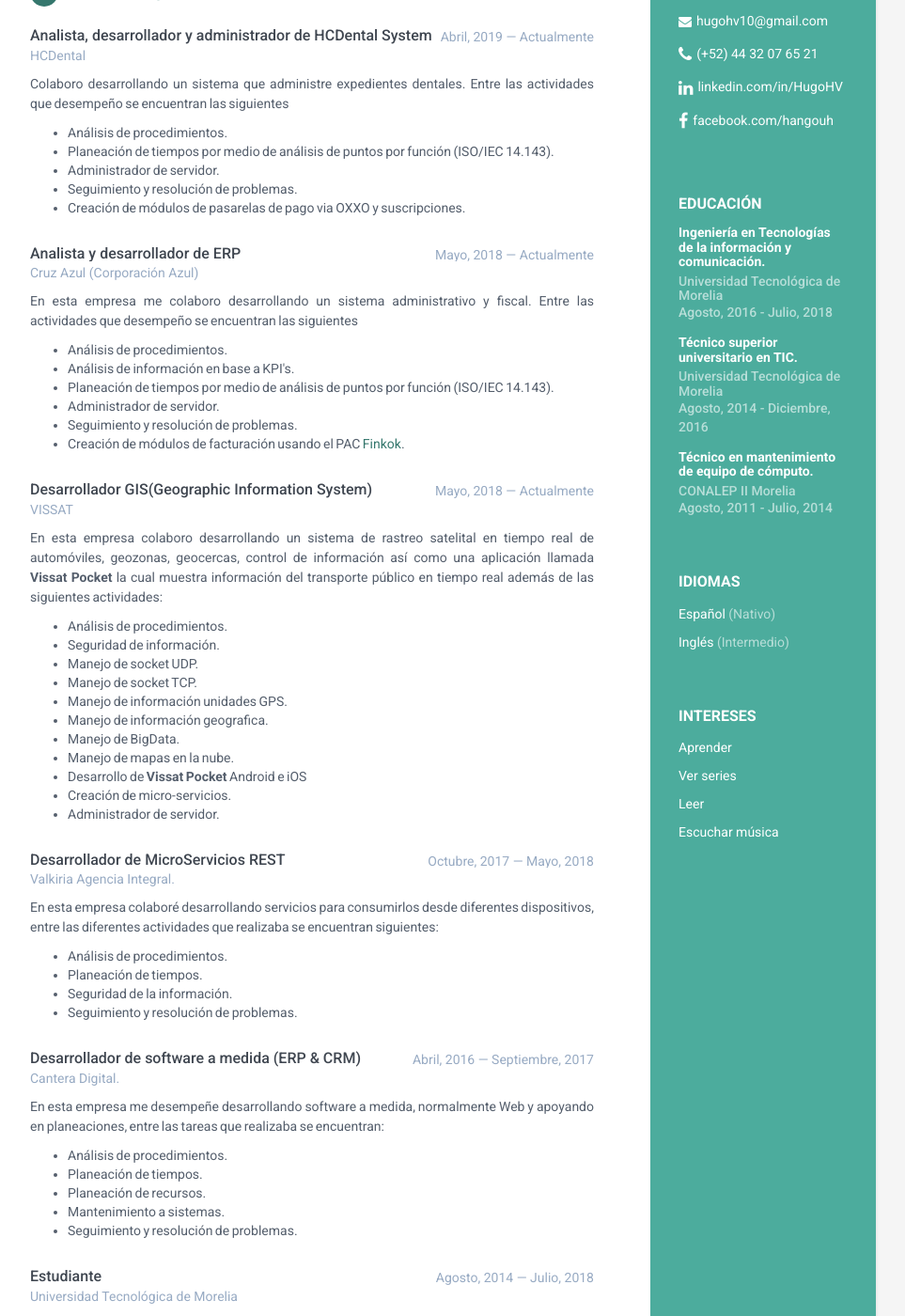
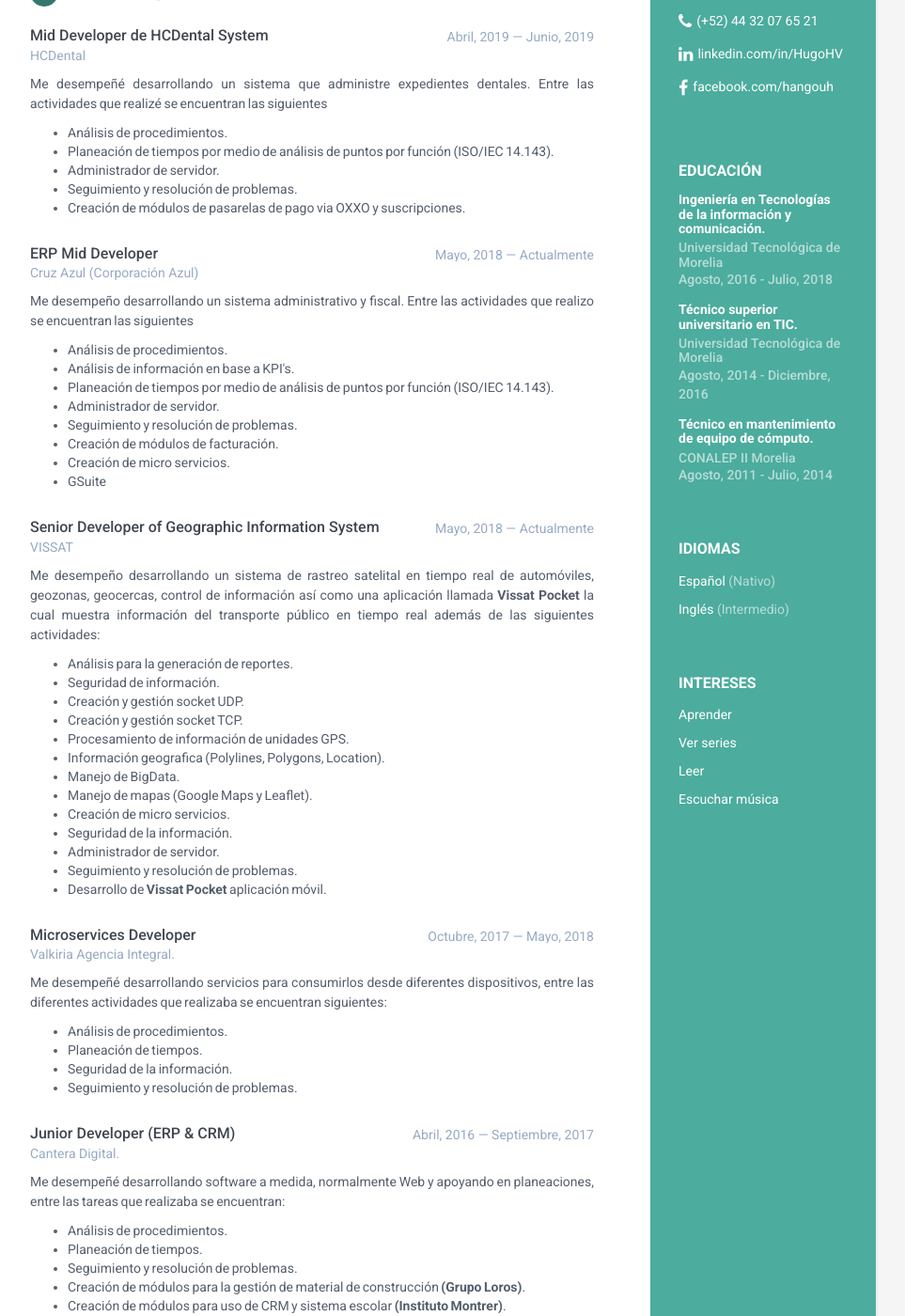
Before and after one commit to gouh/material-resume, a Jekyll site: the page built from index.html, in a window 1280 px wide and 1400 px high, scrolled down 399 px. Shown: the whole window at 94% size, without its empty margins (188-1151 px from the left). Built offline with Jekyll 4.4.1, drawn with Linux system fonts in a browser that asks for light colours; some of the changed text lies outside the part shown.

Commit message:
FEAT: Actualización de experiencia y carreras

```diff
--- a/_config.yml
+++ b/_config.yml
@@ -17,7 +17,7 @@
 
 #Profile information
 name: Hugo Hernández Valdez
-tagline: Ingeniero en Tecnologías de la Información y Comunicación
+tagline: Full Stack Developer
 pic: avatar.jpg  #place a 100x100 picture inside /assets/images/ folder and provide the name of the file below
 description: En esta página podrás ver mí información personal, así como mi experiencia, habilidades y gustos.
 #sidebar links
--- a/_includes/career-profile.html
+++ b/_includes/career-profile.html
@@ -1,7 +1,7 @@
 <section class="section summary-section">
 	<h2 class="section-title"><i class="fa fa-user"></i>Acerca de mí</h2>
 	<div class="summary">
-		<p>Mi principal objetivo es consolidar mi carrera profesional con retos constantes. No dejo de prepararme ya que el avance de la industria es tan rápido como un parpadeo, hoy existe algo y mañana una mejor versión de ello</p>
+		<p>Mi principal objetivo es consolidar mi carrera profesional con retos constantes. No dejo de prepararme ya que el avance de la industria es tan rápido como un parpadeo, hoy existe algo y mañana una mejor versión de ello.</p>
 		<p>Creo que ser proactivo es clave para poder lograr metas y por lo tanto un estado de éxito consigo mismo, así como también pienso que existen diferentes perspectivas de las cosas que nos pueden ayudar a mejorar en diferentes aspectos y que pueden hacer que un proyecto o una empresa cambie por completo su ruta a algo mejor, la mejora y adaptación continua son fundamentales para crecer.</p>
 	</div>
 </section>
--- a/_includes/experience.html
+++ b/_includes/experience.html
@@ -4,15 +4,15 @@
   <div class="item">
 			<div class="meta">
 				<div class="upper-row">
-					<h3 class="job-title">Analista, desarrollador y administrador de HCDental System</h3>
-					<div class="time">Abril, 2019 &mdash; Actualmente</div>
+					<h3 class="job-title">Mid Developer de HCDental System</h3>
+					<div class="time">Abril, 2019 &mdash; Junio, 2019</div>
 				</div>
 				<!--//upper-row-->
 				<div class="company">HCDental</div>
 			</div>
 			<!--//meta-->
 			<div class="details">
-				<p>Colaboro desarrollando un sistema que administre expedientes dentales. Entre las actividades que desempeño se encuentran las siguientes</p>
+				<p>Me desempeñé desarrollando un sistema que administre expedientes dentales. Entre las actividades que realizé se encuentran las siguientes</p>
 				<p>
 					<ul class="resume-item-list">
 						<li>Análisis de procedimientos.</li>
@@ -30,7 +30,7 @@
 	<div class="item">
     <div class="meta">
       <div class="upper-row">
-        <h3 class="job-title">Analista y desarrollador de ERP</h3>
+        <h3 class="job-title">ERP Mid Developer</h3>
         <div class="time">Mayo, 2018 &mdash; Actualmente</div>
       </div>
       <!--//upper-row-->
@@ -38,7 +38,7 @@
     </div>
     <!--//meta-->
     <div class="details">
-      <p>En esta empresa me colaboro desarrollando un sistema administrativo y fiscal. Entre las actividades que desempeño se encuentran las siguientes</p>
+      <p>Me desempeño desarrollando un sistema administrativo y fiscal. Entre las actividades que realizo se encuentran las siguientes</p>
       <p>
         <ul class="resume-item-list">
 					<li>Análisis de procedimientos.</li>
@@ -46,7 +46,9 @@
           <li>Planeación de tiempos por medio de análisis de puntos por función (ISO/IEC 14.143).</li>
           <li>Administrador de servidor.</li>
           <li>Seguimiento y resolución de problemas.</li>
-          <li>Creación de módulos de facturación usando el PAC <a href="https://www.finkok.com/">Finkok</a>.</li>
+					<li>Creación de módulos de facturación.</li>
+					<li>Creación de micro servicios.</li>
+          <li>GSuite</li>
         </ul>
       </p>
     </div>
@@ -57,7 +59,7 @@
   <div class="item">
     <div class="meta">
       <div class="upper-row">
-        <h3 class="job-title">Desarrollador GIS(Geographic Information System)</h3>
+        <h3 class="job-title">Senior Developer of Geographic Information System</h3>
         <div class="time">Mayo, 2018 &mdash; Actualmente</div>
       </div>
       <!--//upper-row-->
@@ -65,20 +67,22 @@
     </div>
     <!--//meta-->
     <div class="details">
-      <p>En esta empresa colaboro desarrollando un sistema de rastreo satelital en tiempo real de automóviles, geozonas, geocercas, control de información así como una aplicación llamada <strong>Vissat Pocket</strong> la cual muestra información del transporte público en tiempo real además de las siguientes actividades:</p>
+      <p>Me desempeño desarrollando un sistema de rastreo satelital en tiempo real de automóviles, geozonas, geocercas, control de información así como una aplicación llamada <strong>Vissat Pocket</strong> la cual muestra información del transporte público en tiempo real además de las siguientes actividades:</p>
       <p>
         <ul class="resume-item-list">
-          <li>Análisis de procedimientos.</li>
+          <li>Análisis para la generación de reportes.</li>
           <li>Seguridad de información.</li>
-					<li>Manejo de socket UDP.</li>
-          <li>Manejo de socket TCP.</li>
-          <li>Manejo de información unidades GPS.</li>
-					<li>Manejo de información geografica.</li>
+					<li>Creación y gestión socket UDP.</li>
+          <li>Creación y gestión socket TCP.</li>
+          <li>Procesamiento de información de unidades GPS.</li>
+					<li>Información geografica (Polylines, Polygons, Location).</li>
           <li>Manejo de BigData.</li>
-					<li>Manejo de mapas en la nube.</li>
-					<li>Desarrollo de <strong>Vissat Pocket</strong> Android e iOS</li>
-					<li>Creación de micro-servicios.</li>
+					<li>Manejo de mapas (Google Maps y Leaflet).</li>
+					<li>Creación de micro servicios.</li>
+					<li>Seguridad de la información.</li>
 					<li>Administrador de servidor.</li>
+					<li>Seguimiento y resolución de problemas.</li>
+					<li>Desarrollo de <strong>Vissat Pocket</strong> aplicación móvil.</li>
         </ul>
       </p>
     </div>
@@ -89,13 +93,13 @@
   <div class="item">
     <div class="meta">
       <div class="upper-row">
-        <h3 class="job-title">Desarrollador de MicroServicios REST</h3>
+        <h3 class="job-title">Microservices Developer</h3>
         <div class="time">Octubre, 2017 &mdash; Mayo, 2018</div>
       </div><!--//upper-row-->
       <div class="company">Valkiria Agencia Integral.</div>
     </div><!--//meta-->
     <div class="details">
-      <p>En esta empresa colaboré desarrollando servicios para consumirlos desde diferentes dispositivos, entre las diferentes actividades que realizaba se encuentran siguientes:</p>
+      <p>Me desempeñé desarrollando servicios para consumirlos desde diferentes dispositivos, entre las diferentes actividades que realizaba se encuentran siguientes:</p>
       <p>
         <ul class="resume-item-list">
           <li>Análisis de procedimientos.</li>
@@ -110,7 +114,7 @@
   <div class="item">
     <div class="meta">
       <div class="upper-row">
-        <h3 class="job-title">Desarrollador de software a medida (ERP & CRM)</h3>
+        <h3 class="job-title">Junior Developer (ERP & CRM)</h3>
         <div class="time">Abril, 2016 &mdash; Septiembre, 2017</div>
       </div>
       <!--//upper-row-->
@@ -118,14 +122,14 @@
     </div>
     <!--//meta-->
     <div class="details">
-      <p>En esta empresa me desempeñe desarrollando software a medida, normalmente Web y apoyando en planeaciones, entre las tareas que realizaba se encuentran:</p>
+      <p>Me desempeñé desarrollando software a medida, normalmente Web y apoyando en planeaciones, entre las tareas que realizaba se encuentran:</p>
       <p>
         <ul class="resume-item-list">
           <li>Análisis de procedimientos.</li>
           <li>Planeación de tiempos.</li>
-          <li>Planeación de recursos.</li>
-          <li>Mantenimiento a sistemas.</li>
           <li>Seguimiento y resolución de problemas.</li>
+					<li>Creación de módulos para la gestión de material de construcción <strong>(Grupo Loros)</strong>.</li>
+					<li>Creación de módulos para uso de CRM y sistema escolar <strong>(Instituto Montrer)</strong>.</li>
         </ul>
       </p>
     </div>
```
